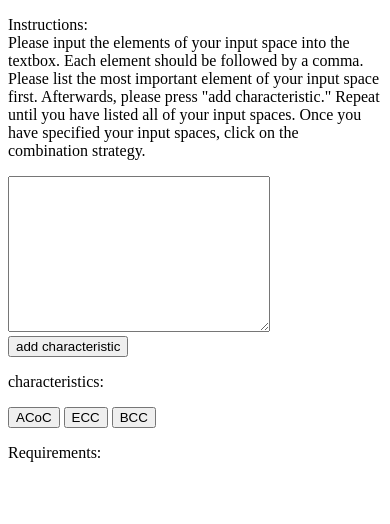
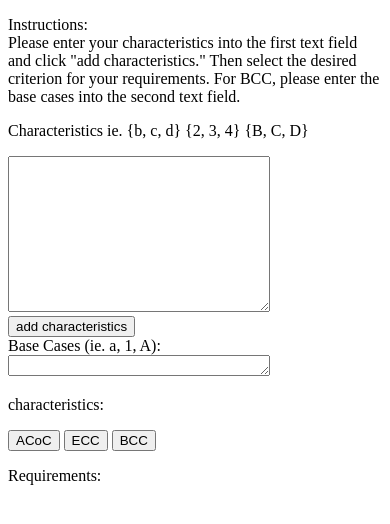
Before and after one commit to ngfuwai/Web-Apps, a PHP site: page / in a window 390 px wide. Shown: the top 524 px of the page. Run offline with PHP 8.4, Linux system fonts and the light colour scheme.

Commit message:
Add files via upload
Added responsiveness, a second text field for the base cases, and input validation. I also made it so that the user could define multiple input spaces at a time.

```diff
--- a/index.php
+++ b/index.php
@@ -1,12 +1,32 @@
 
 <!DOCTYPE HTML>
 <html>
+<meta name="viewport" content="width=device-width, initial-scale=1.0"/>
+<style>
+img {
+	max-width:100%;
+	height:auto;
+}
+</style>
 <body>
-<p> Instructions: <br> Please input the elements of your input space into the textbox. Each element should be followed by a comma. Please list the most important element of your input space first. Afterwards, please press "add characteristic." Repeat until you have listed all of your input spaces. Once you have specified your input spaces, click on the combination strategy.</p>
+<p> Instructions: <br> Please enter your characteristics into the first text field and click "add characteristics."
+Then select the desired criterion for your requirements. For BCC, please enter the base cases into the second text field. </p>
+<p>
+Characteristics
+ie.
+{b, c, d}
+{2, 3, 4}
+{B, C, D}
+	</p>
 <textarea id="input" rows="10" cols="30">
 
 </textarea>
-<button type=button onclick="store()">add characteristic</button>
+<button type=button onclick="store()">add characteristics</button>
+<br>
+Base Cases (ie. a, 1, A):<br>
+<textarea id="base_cases" rows="1" cols="30">
+
+</textarea>
 
 <p>characteristics:</p>
 <p id="array"></p>
@@ -19,12 +39,70 @@
 <p id="req"></p>
 
 <script>
+
 var num_spaces = 0;
-var data = [];
-var amounts = []
+var data = []; //This is where all the input spaces are stored
+var amounts = []; //This is where I keep track of the number of spaces for each characteristic
 
 function store()
 {
+	data = [];
+	amounts = [];
+	num_spaces = 0;
+	var str = document.getElementById("input").value;
+	var len = str.length;
+	var count = 0;
+	var in_brackets = false;
+	var comma_ind = 0;
+	var x, c = "";
+	var ch_str = "{";
+	document.getElementById("array").innerHTML = "";
+
+	for(var i = 0; i < len; i++)
+	{
+		x = str.charAt(i);
+		if(x == '{')
+		{
+			in_brackets = true;
+			comma_ind = i - 1;
+		}
+		else if(in_brackets && x == ',')
+		{
+			c = str.substring(comma_ind + 2, i);
+			data.push(c);
+			comma_ind = i;
+			count++;
+			ch_str = ch_str + c + ", ";
+		}
+
+		else if(x == '}' && in_brackets)
+		{
+			c = str.substring(comma_ind + 2, i);
+			in_brackets = false;
+			data.push(c);
+			count++;
+			amounts.push(count);
+			count = 0;
+			num_spaces++;
+
+			document.getElementById("array").innerHTML = document.getElementById("array").innerHTML + ch_str + c + "} <br>"
+			ch_str = "{";
+		}
+
+
+	}
+
+	data.toString;
+	amounts.toString;
+	console.log(data);
+	console.log(amounts);
+	console.log(num_spaces);
+
+	document.getElementById("input").value = "";
+
+	if(num_spaces == 0)
+		document.getElementById("array").innerHTML = "invalid input";
+
 	var str = document.getElementById("input").value;
 
 	if(str == "")
@@ -54,16 +132,20 @@ function store()
 
 	console.log(data);
 	console.log(amounts);
+
+
 }
 
 function aoC()
 {
 	document.getElementById("req").innerHTML = "";
 	enumerate(0, "<", 0);
+	console.log("aoc called");
 }
 
 function enumerate(x, str, start)
 {
+	console.log("enumerate called");
 	var num = amounts[x];
 
 	if(x == num_spaces - 1)
@@ -72,46 +154,93 @@ function enumerate(x, str, start)
 		{
 			document.getElementById("req").innerHTML = document.getElementById("req").innerHTML + str + data[start + i] + "> <br>";
 		}
+		console.log("bottomed out");
 		return;
 	}
 
 	for(var i = 0; i < num; i++)
-		enumerate(x + 1, str + data[start + i] + ", ", start + num);
+		enumerate(x + 1, str + " " + data[start + i] + ", ", start + num);
 
 }
 
 function bCC()
 {
-	var start = 0;
-	var def = "<";
+	document.getElementById("req").innerHTML = "";
+	var inval = document.getElementById("base_cases").value;
+	var inval_len = inval.length;
+	var count = 0;//number of base cases
+	var char_count = 0; //used for counting the number of characters in an element
+	var str = "";
+	var num_char = []; // used for storing the character counts
+	var output = "< ";
 
-	document.getElementById("req").innerHTML = "";
+	var isElement = false;
+	var c;
+	for(var i = 0; i < inval_len; i++)
+	{
+		c = String(inval.charAt(i));
+
+		if(i == inval_len - 1)
+		{
+			if(c != "\n" && c!= ",")
+			{
+				str = str + c;
+				char_count++;
+			}
+			output = output + str + ">";
+			num_char.push(char_count);
+			char_count = 0;
+			count++;
+		}
+
+		else if(!isElement && c != " ") // come back to account for all white space types.
+		{
+			if(c != "\n" && c != "\t")
+			{
+				 char_count++;
+				str = str + c;
+			}
+			isElement = true;
+		}
+		else if(isElement && c == ',')
+		{
+			isElement = false;
+			output = output + str + ", ";
+			num_char.push(char_count);
+			char_count = 0;
+			count++;
+			str = "";
+		}
+		else if(isElement)
+			if(c != "\n" && c != "\t")
+			{
+				char_count++;
+				str = str + c;
+			}
+	}
+
+	if(count != num_spaces)
+		document.getElementById("req").innerHTML = "(invalid input)";
+	else{
+		console.log(output);
+		document.getElementById("req").innerHTML = output + "<br>";
+
+	var p = 2, q, start = 0;
+	var output_len = output.length;
+	var str1 = "";
 
 	for(var i = 0; i < num_spaces; i++)
 	{
-		def = def + data[start] + ", ";
+		num_items = amounts[i];
+		q = num_char[i];
+		for(var j = 0; j < num_items; j++)
+		{
+			str1 = output.substring(0, p) + data[start + j] + output.substring(p + q, output_len) + "<br>";
+			document.getElementById("req").innerHTML = document.getElementById("req").innerHTML + str1;
+		}
+		p += q + 2;
 		start += amounts[i];
 	}
-	def = def + ">";
-	var len = def.length
-
-	start = 0;
-	pos = 1;
-	var res, num, elem, len_elem;
-
-	for(var i = 0; i < num_spaces; i++)
-	{
-		num = amounts[i];
-		len_elem = data[start].length;
-		for(var j = 0; j < num; j++)
-		{
-			elem = data[start + j];
-
-			res = def.substring(0, pos) + elem + def.substring(pos + len_elem, len);
-			document.getElementById("req").innerHTML = document.getElementById("req").innerHTML + res + "<br>";
-		}
-		pos += data[start].length + 2;
-		start += num;
 	}
 }
 
@@ -134,14 +263,14 @@ function eCC()
 		{
 			num = amounts[j];
 			if(i < num)
-				res = res + data[start + i] + ", ";
+				res = res + " " + data[start + i] + ", ";
 
 			else
-				res = res + data[start] + ", ";
+				res = res + " " +data[start] + ", ";
 
 			start += num;
 		}
-		document.getElementById("req").innerHTML = document.getElementById("req").innerHTML + res + "><br>";
+		document.getElementById("req").innerHTML = document.getElementById("req").innerHTML + res.substring(0, res.length - 2) + "><br>";
 	}
 
 }
```
